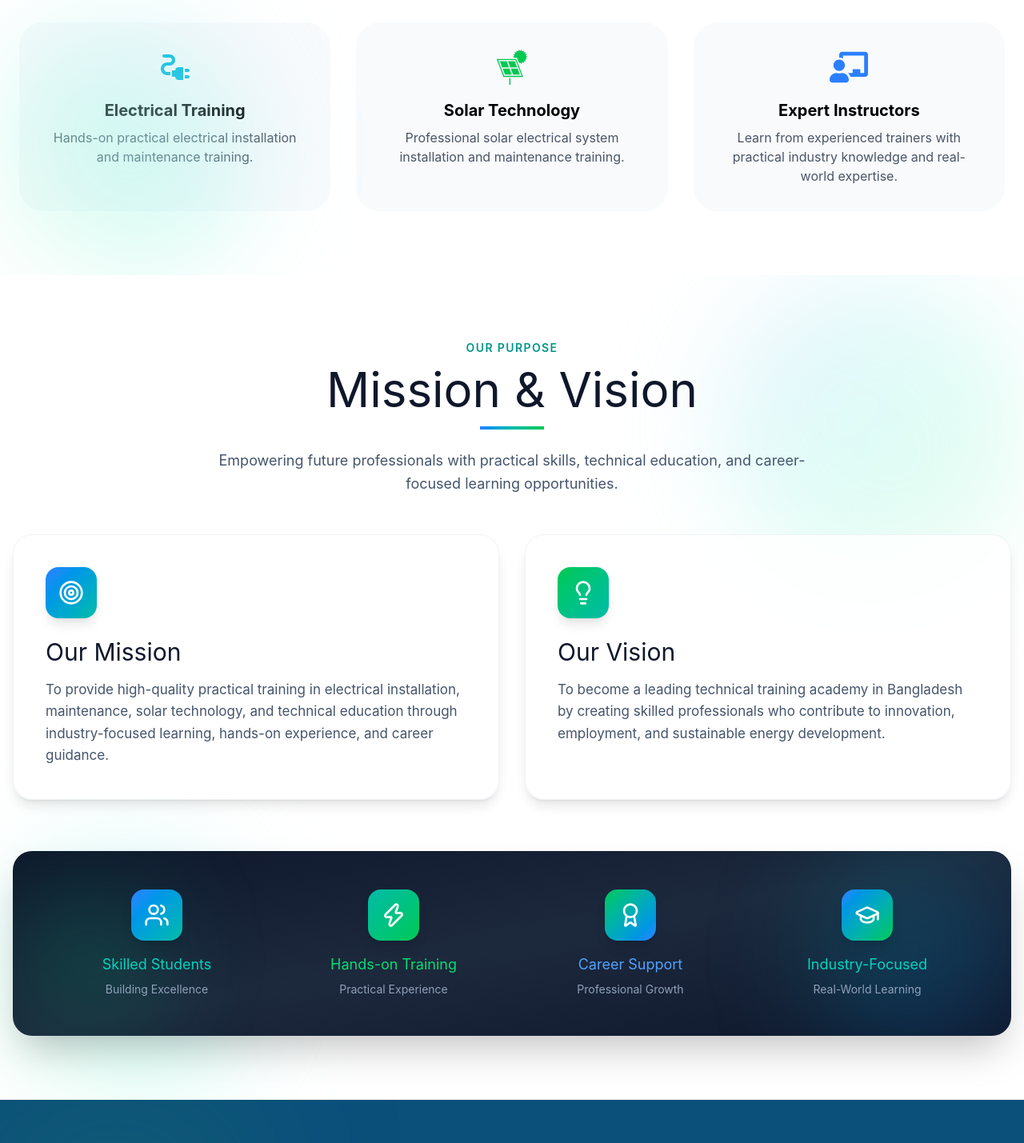
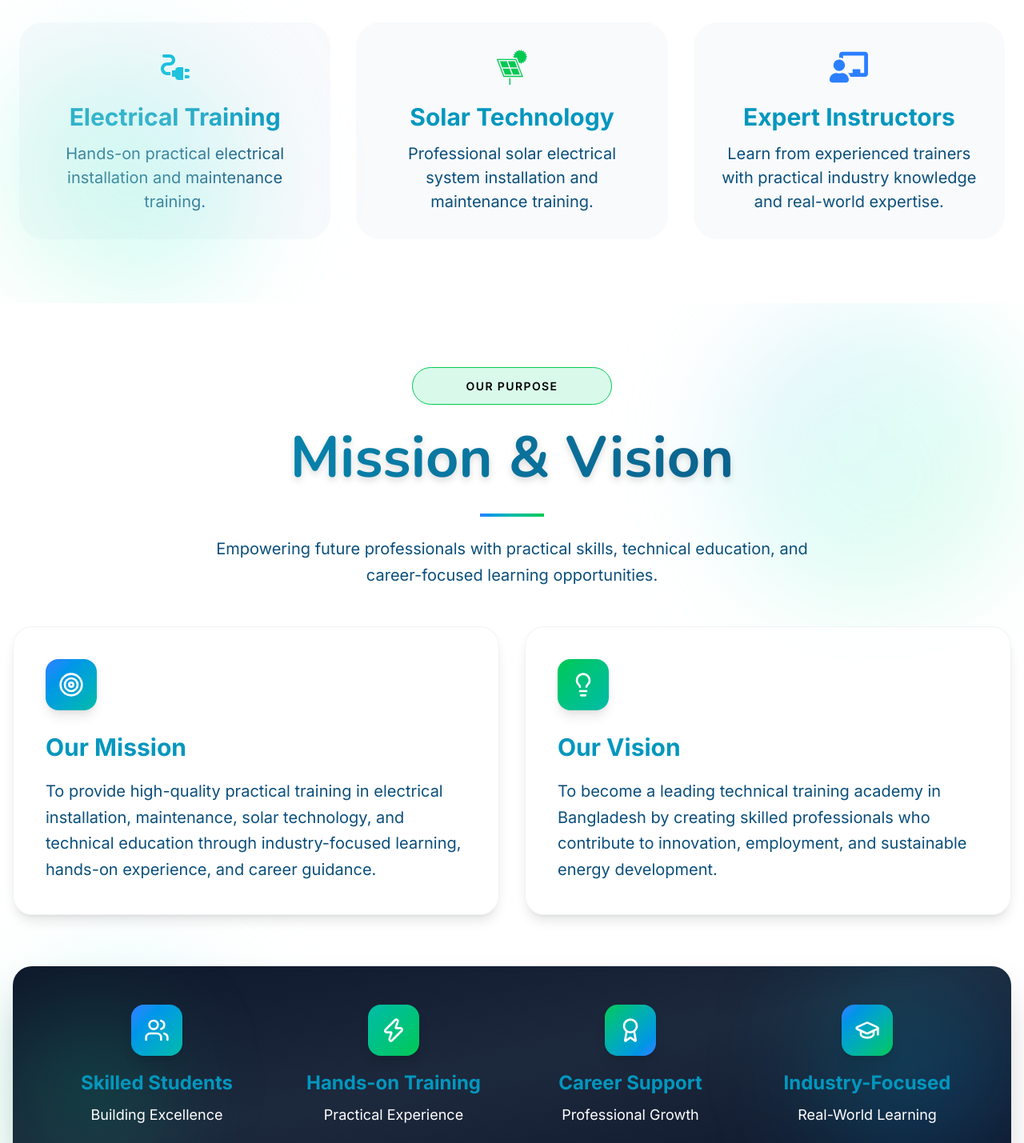
Before and after one commit to Dipokdas347250/Nextzen-Academy, a React (Vite) app: page /About in a window 1280 px wide. Shown: the part 580-2009 px from the top of the page at 80% size. Built offline with nearby package versions, Linux system fonts and the light colour scheme.

Commit message:
Mission & Vision page all  add done

```diff
--- a/index.html
+++ b/index.html
@@ -5,7 +5,7 @@
   <meta charset="UTF-8" />
   <link rel="icon" type="image/svg+xml" href="/favicon.png" />
   <meta name="viewport" content="width=device-width, initial-scale=1.0" />
-  <title>Nextzen Academy</title>
+  <title>Nextgen Academy</title>
   <link rel="preconnect" href="https://fonts.googleapis.com">
   <link rel="preconnect" href="https://fonts.gstatic.com" crossorigin>
   <link
--- a/src/components/about_page/About_Us.jsx
+++ b/src/components/about_page/About_Us.jsx
@@ -20,7 +20,7 @@ const About_Us = () => {
                     </span>
 
                     <h2 className="lg:text-[72px] text-[40px] font-nunito font-bold transition-colors  bg-linear-to-r from-primary to-tertiary bg-clip-text text-transparent drop-shadow-lg mt-3">
-                        Building Future Skilled Professionals
+                        <span className='text-black'>Building</span> Future Skilled Professionals
                     </h2>
 
                     <p className=" w-[80%] mx-auto mt-5 leading-8 text-[20px] text-tertiary font-inter">
@@ -39,10 +39,10 @@ const About_Us = () => {
 
                     <div className="bg-[#F8FAFC] p-8 rounded-[30px] text-center hover:shadow-lg duration-300">
                         <MdElectricalServices className="text-5xl text-cyan-500 mx-auto mb-4" />
-                        <h4 className="text-xl font-bold mb-2">
+                        <h4 className="text-[30px] text-primary font-inter font-bold mb-2">
                             Electrical Training
                         </h4>
-                        <p className="text-gray-600">
+                        <p className="text-[20px] text-tertiary font-normal font-inter">
                             Hands-on practical electrical installation
                             and maintenance training.
                         </p>
@@ -50,10 +50,10 @@ const About_Us = () => {
 
                     <div className="bg-[#F8FAFC] p-8 rounded-[30px] text-center hover:shadow-lg duration-300">
                         <GiSolarPower className="text-5xl text-green-500 mx-auto mb-4" />
-                        <h4 className="text-xl font-bold mb-2">
+                        <h4 className="text-[30px] text-primary font-inter font-bold mb-2">
                             Solar Technology
                         </h4>
-                        <p className="text-gray-600">
+                        <p className="text-[20px] text-tertiary font-normal font-inter">
                             Professional solar electrical system
                             installation and maintenance training.
                         </p>
@@ -62,11 +62,11 @@ const About_Us = () => {
                     <div className="bg-[#F8FAFC] p-8 rounded-[30px] text-center hover:shadow-lg duration-300">
                         <FaChalkboardTeacher className="text-5xl text-blue-500 mx-auto mb-4" />
 
-                        <h4 className="text-xl font-bold mb-2">
+                        <h4 className="text-[30px] text-primary font-inter font-bold mb-2">
                             Expert Instructors
                         </h4>
 
-                        <p className="text-gray-600">
+                        <p className="text-[20px] text-tertiary font-normal font-inter">
                             Learn from experienced trainers with practical
                             industry knowledge and real-world expertise.
                         </p>
--- a/src/components/about_page/Mission.jsx
+++ b/src/components/about_page/Mission.jsx
@@ -15,15 +15,16 @@ const Mission = () => {
       <div className="relative max-w-7xl mx-auto">
 
         {/* Section Header */}
+
         <div className="text-center mb-6">
-          <p className="text-teal-600 uppercase tracking-wider mb-3" style={{ fontSize: '0.875rem', fontWeight: 600, letterSpacing: '0.1em' }}>
+          <p className="uppercase tracking-wider py-3 px-4 bg-[#D9FAEB]  rounded-full border border-green-500 text-[16px] text-[tertiary] font-normal font-inter w-[20%] mx-auto mb-3" style={{ fontSize: '0.875rem', fontWeight: 600, letterSpacing: '0.1em' }}>
             Our Purpose
           </p>
-          <h1 className="text-4xl md:text-5xl lg:text-6xl text-slate-900 mb-4">
+          <h1 className="lg:text-[72px] text-[40px] font-nunito font-bold transition-colors  bg-linear-to-r from-primary to-tertiary bg-clip-text text-transparent drop-shadow-lg mb-4">
             Mission & Vision
           </h1>
           <div className="w-20 h-1 bg-linear-to-r from-blue-500 via-teal-500 to-green-500 mx-auto mb-6"></div>
-          <p className="text-slate-600 max-w-3xl mx-auto leading-relaxed" style={{ fontSize: '1.125rem' }}>
+          <p className=" max-w-3xl mx-auto leading-relaxed text-[20px] text-tertiary font-normal font-inter" >
             Empowering future professionals with practical skills, technical education, and career-focused learning opportunities.
           </p>
         </div>
@@ -44,10 +45,10 @@ const Mission = () => {
               </div>
 
               {/* Content */}
-              <h2 className="text-3xl text-slate-900 mb-4">
+              <h2 className=" text-[30px] text-primary font-inter font-bold mb-4">
                 Our Mission
               </h2>
-              <p className="text-slate-600 leading-relaxed" style={{ fontSize: '1.0625rem' }}>
+              <p className="text-[20px] text-tertiary font-normal font-inter leading-relaxed">
                 To provide high-quality practical training in electrical installation, maintenance, solar technology, and technical education through industry-focused learning, hands-on experience, and career guidance.
               </p>
             </div>
@@ -66,10 +67,10 @@ const Mission = () => {
               </div>
 
               {/* Content */}
-              <h2 className="text-3xl text-slate-900 mb-4">
+              <h2 className=" text-[30px] text-primary font-inter font-bold mb-4">
                 Our Vision
               </h2>
-              <p className="text-slate-600 leading-relaxed" style={{ fontSize: '1.0625rem' }}>
+              <p className="text-[20px] text-tertiary font-normal font-inter leading-relaxed" >
                 To become a leading technical training academy in Bangladesh by creating skilled professionals who contribute to innovation, employment, and sustainable energy development.
               </p>
             </div>
@@ -91,10 +92,10 @@ const Mission = () => {
               <div className="w-16 h-16 bg-linear-to-br from-blue-500 to-teal-500 rounded-2xl flex items-center justify-center mx-auto mb-4 group-hover:scale-110 group-hover:rotate-6 transition-all duration-300 shadow-lg">
                 <Users className="w-8 h-8 text-white" />
               </div>
-              <h3 className="text-teal-400 mb-2" style={{ fontSize: '1.125rem' }}>
+              <h3 className=" lg:text-[24px] text-[20px] text-primary font-inter font-bold mb-2">
                 Skilled Students
               </h3>
-              <p className="text-slate-400 text-sm">
+              <p className="text-[18px] text-white font-normal font-inter">
                 Building Excellence
               </p>
             </div>
@@ -104,10 +105,10 @@ const Mission = () => {
               <div className="w-16 h-16 bg-linear-to-br from-teal-500 to-green-500 rounded-2xl flex items-center justify-center mx-auto mb-4 group-hover:scale-110 group-hover:rotate-6 transition-all duration-300 shadow-lg">
                 <Zap className="w-8 h-8 text-white" />
               </div>
-              <h3 className="text-green-400 mb-2" style={{ fontSize: '1.125rem' }}>
+              <h3 className="lg:text-[24px] text-[20px] text-primary font-inter font-bold mb-2">
                 Hands-on Training
               </h3>
-              <p className="text-slate-400 text-sm">
+              <p className="text-[18px] text-white font-normal font-inter">
                 Practical Experience
               </p>
             </div>
@@ -117,10 +118,10 @@ const Mission = () => {
               <div className="w-16 h-16 bg-linear-to-br from-green-500 to-blue-500 rounded-2xl flex items-center justify-center mx-auto mb-4 group-hover:scale-110 group-hover:rotate-6 transition-all duration-300 shadow-lg">
                 <Award className="w-8 h-8 text-white" />
               </div>
-              <h3 className="text-blue-400 mb-2" style={{ fontSize: '1.125rem' }}>
+              <h3 className=" lg:text-[24px] text-[20px] text-primary font-inter font-bold mb-2">
                 Career Support
               </h3>
-              <p className="text-slate-400 text-sm">
+              <p className="text-[18px] text-white font-normal font-inter">
                 Professional Growth
               </p>
             </div>
@@ -130,10 +131,10 @@ const Mission = () => {
               <div className="w-16 h-16 bg-linear-to-br from-blue-500 to-green-500 rounded-2xl flex items-center justify-center mx-auto mb-4 group-hover:scale-110 group-hover:rotate-6 transition-all duration-300 shadow-lg">
                 <GraduationCap className="w-8 h-8 text-white" />
               </div>
-              <h3 className="text-teal-400 mb-2" style={{ fontSize: '1.125rem' }}>
+              <h3 className=" lg:text-[24px] text-[20px] text-primary font-inter font-bold mb-2">
                 Industry-Focused
               </h3>
-              <p className="text-slate-400 text-sm">
+              <p className="text-[18px] text-white font-normal font-inter">
                 Real-World Learning
               </p>
             </div>
```
